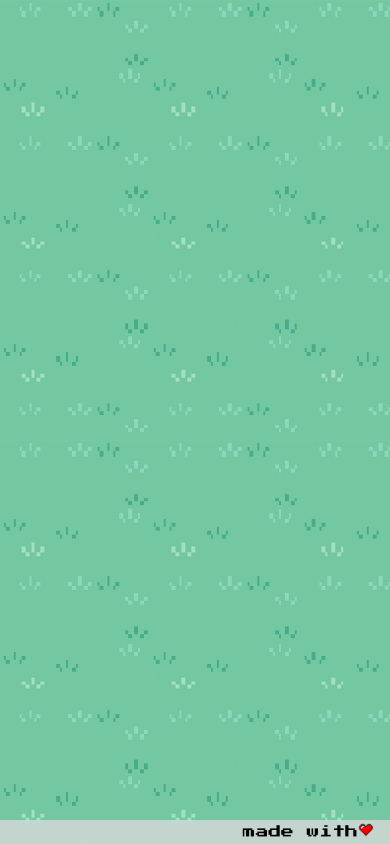
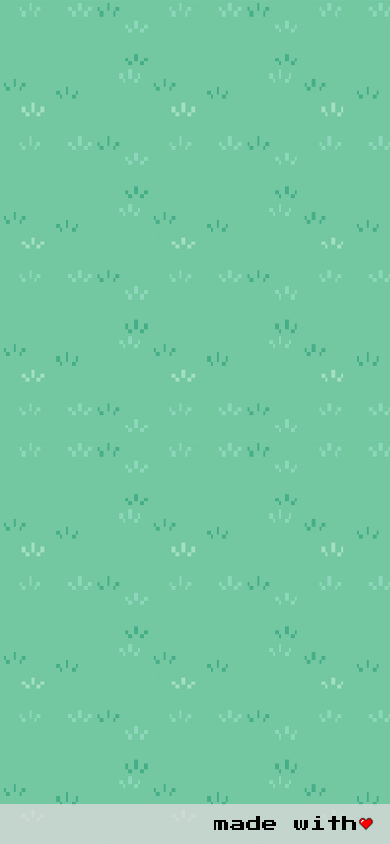
Before and after one commit to isdi-coders-2023/pokesi-pokeno-202301-mad, a React (Create React App) app: page / in a window 390 px wide. Built offline with nearby package versions, Linux system fonts and the light colour scheme.

Commit message:
Update footer with responsive

```diff
--- a/src/core/components/footer/footer.scss
+++ b/src/core/components/footer/footer.scss
@@ -1,10 +1,10 @@
 footer {
-  font-size: 0.8rem;
+  font-size: 0.5rem;
   padding-left: 1rem;
   padding-right: 1rem;
   display: flex;
   width: 100%;
-  height: 1.5rem;
+  height: 1.2rem;
   background-color: rgba(217, 217, 217, 0.8);
   justify-content: flex-end;
   align-items: center;
@@ -15,4 +15,8 @@ footer {
     width: 1rem;
     height: 1rem;
   }
+  @media (min-width: 360px) {
+    font-size: 1rem;
+    height: 2.5rem;
+  }
 }
```
